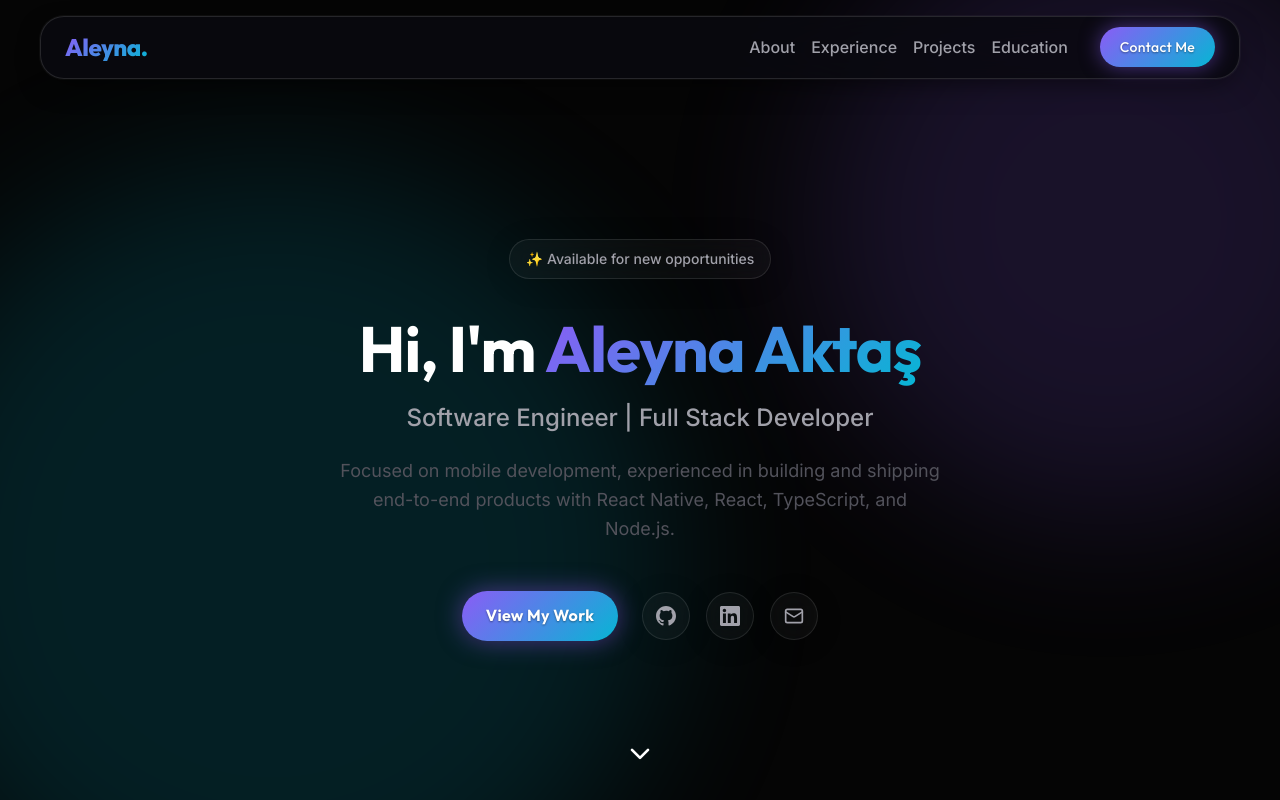
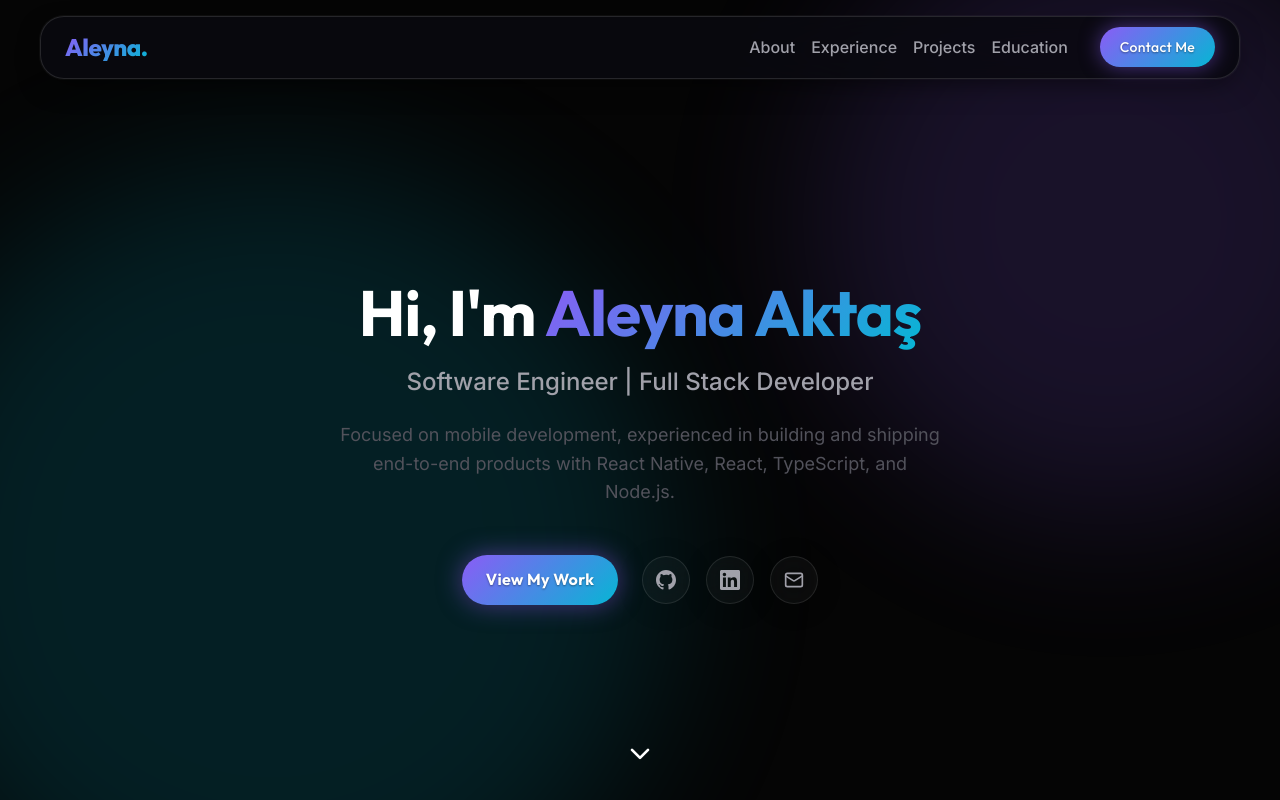
Before and after one commit to aleyaktas/aleynaaktas-portfolio, a React (Vite) app: page / in a window 1280 px wide. Shown: the top 800 px of the page. Built offline with nearby package versions, Linux system fonts and the light colour scheme.

Commit message:
chore: remove available for new opportunities badge from hero

```diff
--- a/src/components/Hero.tsx
+++ b/src/components/Hero.tsx
@@ -24,14 +24,6 @@ const Hero = () => {
           animate={{ opacity: 1, y: 0 }}
           transition={{ duration: 0.6 }}
         >
-          <motion.div
-            className="hero-badge glass-panel"
-            initial={{ opacity: 0, scale: 0.8 }}
-            animate={{ opacity: 1, scale: 1 }}
-            transition={{ delay: 0.2, duration: 0.4 }}
-          >
-            <span>✨ Available for new opportunities</span>
-          </motion.div>
 
           <motion.h1
             className="hero-title"
```
